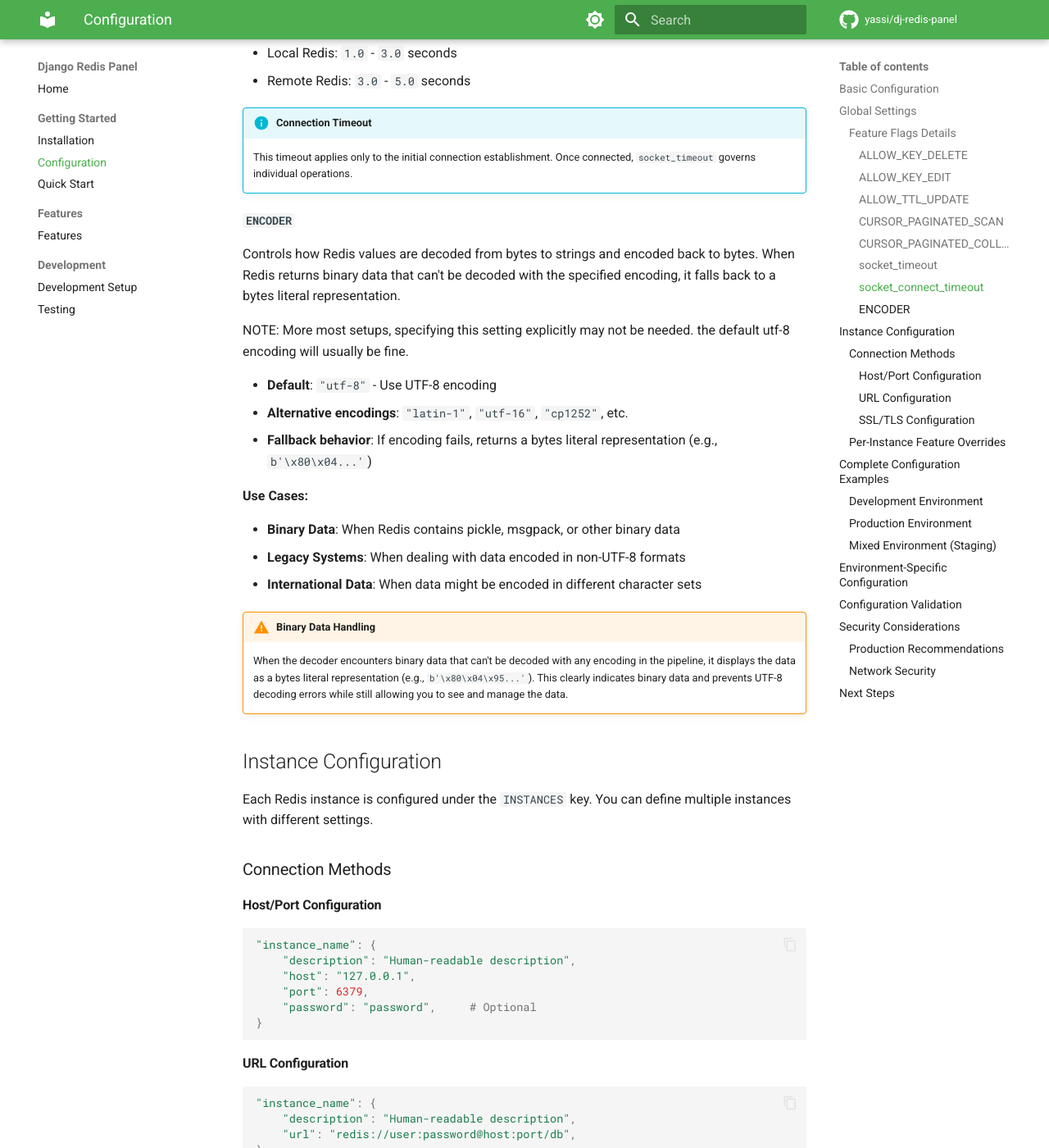
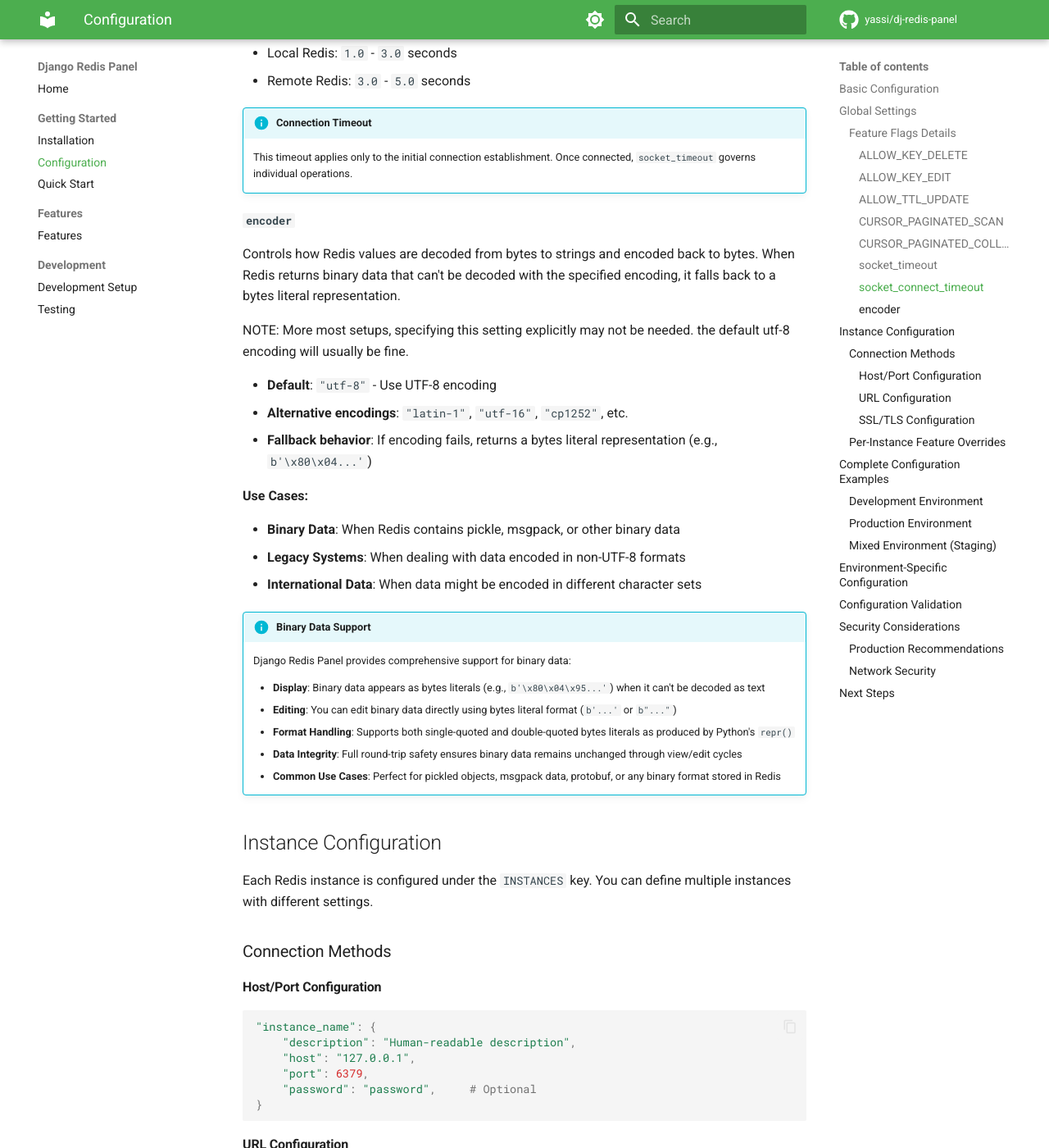
Before and after one commit to yassi/dj-redis-panel, an MkDocs documentation site: the page built from docs/configuration.md, in a window 1280 px wide and 1400 px high, scrolled down 3055 px. Shown: the whole window at 82% size. Built offline with MkDocs 1.6.1 and Material for MkDocs 9.7.7, drawn with Linux system fonts in a browser that asks for light colours; comment, search, counter and statistics services are not loaded.

Commit message:
update docs discuss raw data handling

```diff
--- a/docs/configuration.md
+++ b/docs/configuration.md
@@ -110,7 +110,7 @@
 !!! info "Connection Timeout"
     This timeout applies only to the initial connection establishment. Once connected, `socket_timeout` governs individual operations.
 
-#### `ENCODER`
+#### `encoder`
 
 Controls how Redis values are decoded from bytes to strings and encoded back to bytes. When Redis returns binary data that can't be decoded with the specified encoding, it falls back to a bytes literal representation.
 
@@ -127,8 +127,14 @@
 - **Legacy Systems**: When dealing with data encoded in non-UTF-8 formats
 - **International Data**: When data might be encoded in different character sets
 
-!!! warning "Binary Data Handling"
-    When the decoder encounters binary data that can't be decoded with any encoding in the pipeline, it displays the data as a bytes literal representation (e.g., `b'\x80\x04\x95...'`). This clearly indicates binary data and prevents UTF-8 decoding errors while still allowing you to see and manage the data.
+!!! info "Binary Data Support"
+    Django Redis Panel provides comprehensive support for binary data:
+
+    - **Display**: Binary data appears as bytes literals (e.g., `b'\x80\x04\x95...'`) when it can't be decoded as text
+    - **Editing**: You can edit binary data directly using bytes literal format (`b'...'` or `b"..."`)
+    - **Format Handling**: Supports both single-quoted and double-quoted bytes literals as produced by Python's `repr()`
+    - **Data Integrity**: Full round-trip safety ensures binary data remains unchanged through view/edit cycles
+    - **Common Use Cases**: Perfect for pickled objects, msgpack data, protobuf, or any binary format stored in Redis
 
 ## Instance Configuration
 
```
Also changed, not shown: README.md (+10 -1 lines), docs/features.md (+1 -0 lines), docs/index.md (+11 -1 lines).
